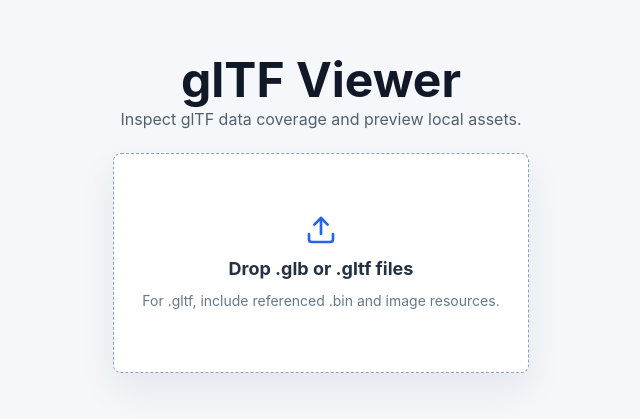
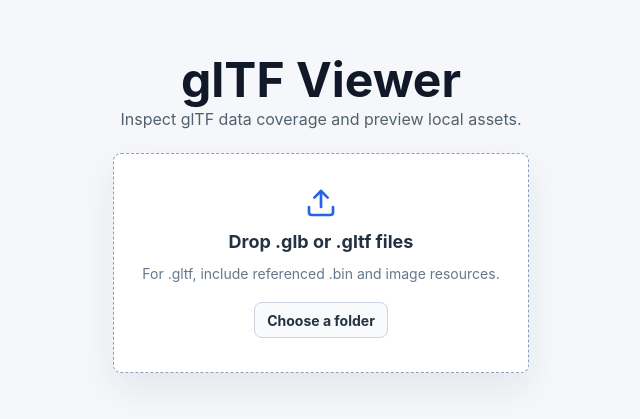
Before and after one commit to 237676098/gltf-viewer, a React (Vite) app: page / in a window 1280 px wide. Shown: the part 189-608 px from the top of the page, without its empty margins (319-959 px from the left). Built offline with nearby package versions, Linux system fonts and the light colour scheme.

Commit message:
fix: harden gltf import panels

```diff
--- a/src/App.tsx
+++ b/src/App.tsx
@@ -1,4 +1,4 @@
-import { useMemo, useState } from 'react';
+import { useMemo, useRef, useState } from 'react';
 import { CoveragePanel } from './components/CoveragePanel';
 import { DetailPanel } from './components/DetailPanel';
 import { DropZone } from './components/DropZone';
@@ -25,6 +25,7 @@ export default function App() {
   const [asset, setAsset] = useState<LoadedAsset | null>(null);
   const [selectedKey, setSelectedKey] = useState<GltfModuleKey>('asset');
   const [messages, setMessages] = useState<string[]>([]);
+  const importRequestIdRef = useRef(0);
 
   const coverageRows = useMemo<CoverageRow[]>(() => {
     return asset ? analyzeCoverage(asset.gltf, SUPPORTED_EXTENSIONS) : [];
@@ -34,6 +35,8 @@ export default function App() {
   const relationships = useMemo(() => (asset ? analyzeRelationships(asset.gltf) : null), [asset]);
 
   async function handleFiles(files: File[]) {
+    const requestId = importRequestIdRef.current + 1;
+    importRequestIdRef.current = requestId;
     const classified = classifyFiles(files);
 
     if (!classified.primary || classified.kind === 'unsupported') {
@@ -44,6 +47,10 @@ export default function App() {
 
     try {
       const parsed = await parseGltfFile(classified.primary, classified.kind);
+      if (requestId !== importRequestIdRef.current) {
+        return;
+      }
+
       setAsset({
         file: classified.primary,
         kind: classified.kind,
@@ -54,6 +61,10 @@ export default function App() {
       setSelectedKey('asset');
       setMessages(classified.errors);
     } catch (error) {
+      if (requestId !== importRequestIdRef.current) {
+        return;
+      }
+
       setMessages([error instanceof Error ? error.message : 'Unable to parse glTF file.']);
       setAsset(null);
     }
--- a/src/components/CoveragePanel.tsx
+++ b/src/components/CoveragePanel.tsx
@@ -42,6 +42,7 @@ export function CoveragePanel({ rows, selectedKey, onSelect }: CoveragePanelProp
             key={row.key}
             className={`coverage-row ${selectedKey === row.key ? 'selected' : ''}`}
             type="button"
+            aria-pressed={selectedKey === row.key}
             onClick={() => onSelect(row.key)}
           >
             <StatusIcon row={row} />
--- a/src/components/DropZone.tsx
+++ b/src/components/DropZone.tsx
@@ -10,13 +10,23 @@ export function DropZone({ onFiles }: DropZoneProps) {
     onFiles(Array.from(event.target.files ?? []));
   }
 
-  function handleDrop(event: DragEvent<HTMLLabelElement>) {
+  function handleDrop(event: DragEvent<HTMLDivElement>) {
     event.preventDefault();
     onFiles(Array.from(event.dataTransfer.files));
   }
 
+  const directoryInputProps = {
+    'aria-label': 'Choose glTF folder',
+    type: 'file',
+    multiple: true,
+    webkitdirectory: '',
+    directory: '',
+    onChange: handleInput,
+  };
+
   return (
-    <label className="drop-zone" onDragOver={(event) => event.preventDefault()} onDrop={handleDrop}>
+    <div className="drop-zone" onDragOver={(event) => event.preventDefault()} onDrop={handleDrop}>
+      <label className="drop-zone-main">
         <Upload aria-hidden="true" />
         <span className="drop-zone-title">Drop .glb or .gltf files</span>
         <span className="drop-zone-subtitle">For .gltf, include referenced .bin and image resources.</span>
@@ -28,5 +38,10 @@ export function DropZone({ onFiles }: DropZoneProps) {
           onChange={handleInput}
         />
       </label>
+      <label className="directory-picker">
+        <span>Choose a folder</span>
+        <input {...directoryInputProps} />
+      </label>
+    </div>
   );
 }
--- a/src/styles.css
+++ b/src/styles.css
@@ -74,7 +74,21 @@ button {
   box-shadow: 0 16px 36px rgb(31 45 61 / 8%);
 }
 
-.drop-zone svg {
+.drop-zone:focus-within {
+  outline: 3px solid #93c5fd;
+  outline-offset: 4px;
+  box-shadow:
+    0 0 0 4px rgb(37 99 235 / 14%),
+    0 16px 36px rgb(31 45 61 / 8%);
+}
+
+.drop-zone-main {
+  display: grid;
+  justify-items: center;
+  gap: 12px;
+}
+
+.drop-zone-main svg {
   width: 32px;
   height: 32px;
   color: #2563eb;
@@ -99,6 +113,21 @@ button {
   opacity: 0;
   position: absolute;
   pointer-events: none;
+}
+
+.directory-picker {
+  display: inline-flex;
+  align-items: center;
+  justify-content: center;
+  min-height: 36px;
+  margin-top: 6px;
+  padding: 8px 12px;
+  border: 1px solid #cbd5e1;
+  border-radius: 8px;
+  background: #f8fafc;
+  color: #233142;
+  font-size: 14px;
+  font-weight: 700;
 }
 
 .workbench {
```
Also changed, not shown: 1 other file (tests, documents, lock files or other folders). Lines whose indentation alone changed are shown as unchanged.
